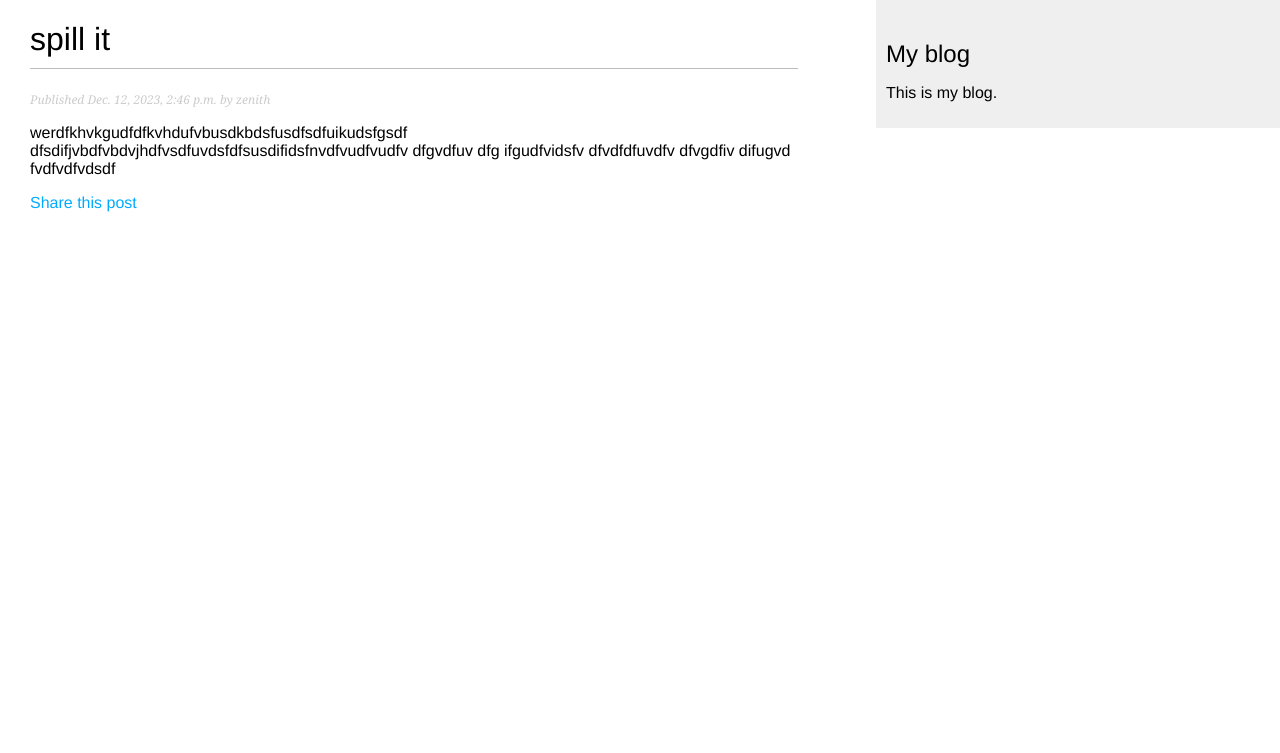
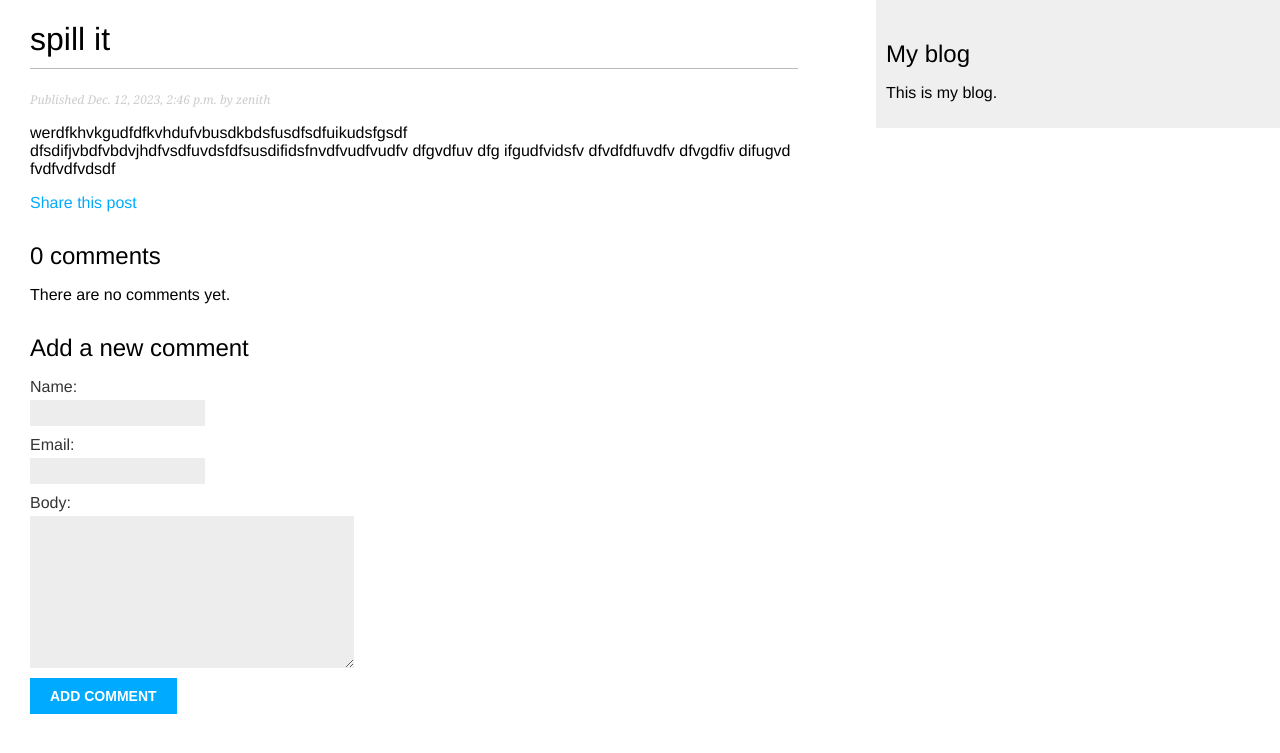
Before and after one commit to kennedy-ak/Zenith_talk, a Django app: a page that uses blog/templates/blog/post/detail.html in a window 1280 px wide. Shown: the top 753 px of the page. Run offline with Django 4.2, Linux system fonts and the light colour scheme; data comes from the database, SQL or seed files in the repository; both versions use the stored data as it was after the commit.

Commit message:
adding the comment feature

```diff
--- a/blog/forms.py
+++ b/blog/forms.py
@@ -1,7 +1,16 @@
 from django import forms
+from .models import Comment
+
 class EmailPostForm(forms.Form):
     name = forms.CharField(max_length=25)
     email = forms.EmailField()
     to = forms.EmailField()
     comments = forms.CharField(required=False,
                                widget=forms.Textarea)
+
+
+
+class CommentForm(forms.ModelForm):
+    class Meta:
+        model = Comment
+        fields = ('name','email','body')
--- a/blog/templates/blog/post/detail.html
+++ b/blog/templates/blog/post/detail.html
@@ -12,4 +12,33 @@
       Share this post
     </a>
   </p>
+
+  {% with comments.count as total_comments %}
+  <h2>
+    {{ total_comments }} comment{{ total_comments|pluralize }}
+  </h2>
+{% endwith %}
+
+{% for comment in comments %}
+  <div class="comment">
+    <p class="info">
+      Comment {{ forloop.counter }} by {{ comment.name }}
+      {{ comment.created }}
+    </p>
+    {{ comment.body|linebreaks }}
+  </div>
+{% empty %}
+  <p>There are no comments yet.</p>
+{% endfor %}
+
+{% if new_comment %}
+  <h2>Your comment has been added.</h2>
+{% else %}
+  <h2>Add a new comment</h2>
+  <form method="post">
+    {{ comment_form.as_p }}
+    {% csrf_token %}
+    <p><input type="submit" value="Add comment"></p>
+  </form>
+{% endif %}
 {% endblock %}
--- a/blog/views.py
+++ b/blog/views.py
@@ -2,7 +2,7 @@ from django.shortcuts import render, get_object_or_404
 from .models import Post
 from django.core.mail import send_mail
 from django.core.paginator import Paginator,EmptyPage,PageNotAnInteger
-from .forms import EmailPostForm
+from .forms import EmailPostForm, CommentForm
 
 
 
@@ -29,14 +29,37 @@ def post_list(request):
                  {'posts': posts,'page':page})
 
 def post_detail(request, year, month, day, post):
+
     post = get_object_or_404(Post, slug=post,
                                    status='published',
                                    publish__year=year,
                                    publish__month=month,
                                    publish__day=day)
+
+    #list of active comment
+    comments = post.comments.filter(active=True)
+    new_comment = None
+    if request.method == "POST":
+        #a comment was made
+        comment_form = CommentForm(data=request.POST)
+        if comment_form.is_valid():
+            # create comment object but dont save to the database
+            new_comment = comment_form.save(commit=False)
+
+            # assign current post to the current comment
+            new_comment.post = post
+            # save the comment to the database
+            new_comment.save()
+    else:
+        comment_form = CommentForm()
     return render(request,
                   'blog/post/detail.html',
-                  {'post': post})
+                  {'post': post,
+                  'comments':comments,
+                  'new_comment':new_comment,
+                  'comment_form' :comment_form
+
+                  })
 
 
 
```
Also changed, not shown: db.sqlite3.
